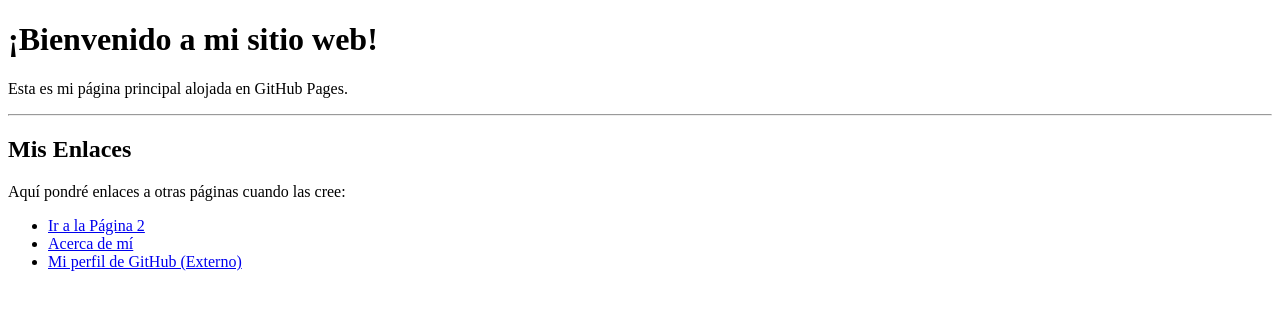
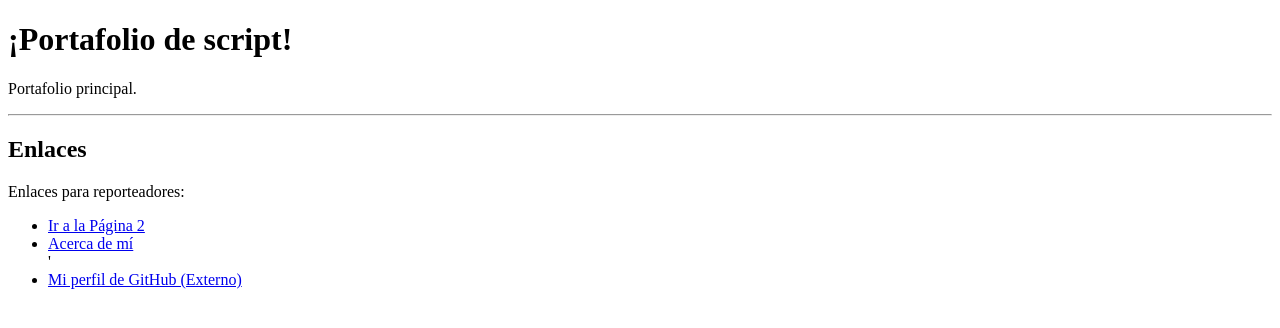
Before and after one commit to Iscolopez27-png/effective-doodle, a plain HTML site: page index.html in a window 1280 px wide. Drawn offline with Linux system fonts and the light colour scheme.

Commit message:
index.html

```diff
--- a/index.html
+++ b/index.html
@@ -3,23 +3,23 @@
 <head>
     <meta charset="UTF-8">
     <meta name="viewport" content="width=device-width, initial-scale=1.0">
-    <title>Mi Página de Inicio</title>
+    <title>Portafolio</title>
 </head>
 <body>
 
-    <h1>¡Bienvenido a mi sitio web!</h1>
-    <p>Esta es mi página principal alojada en GitHub Pages.</p>
+    <h1>¡Portafolio de script!</h1>
+    <p>Portafolio principal.</p>
 
     <hr>
 
-    <h2>Mis Enlaces</h2>
-    <p>Aquí pondré enlaces a otras páginas cuando las cree:</p>
+    <h2>Enlaces</h2>
+    <p>Enlaces para reporteadores:</p>
 
     <ul>
         <li><a href="pagina2.html">Ir a la Página 2</a></li>
         <li><a href="sobre-mi.html">Acerca de mí</a></li>
 
-        <li><a href="https://github.com">Mi perfil de GitHub (Externo)</a></li>
+        '<li><a href="https://github.com">Mi perfil de GitHub (Externo)</a></li>
     </ul>
 
 </body>
```
